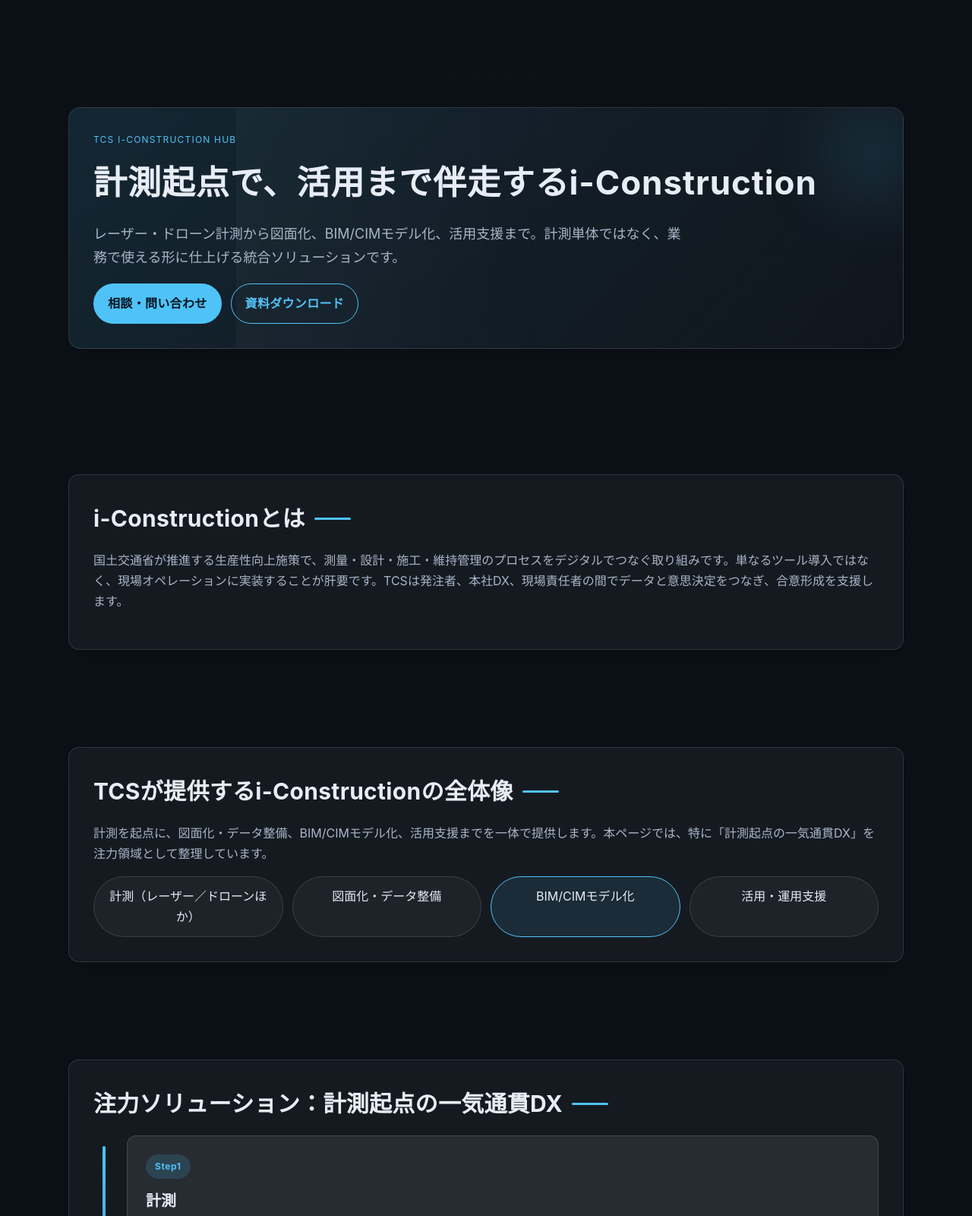
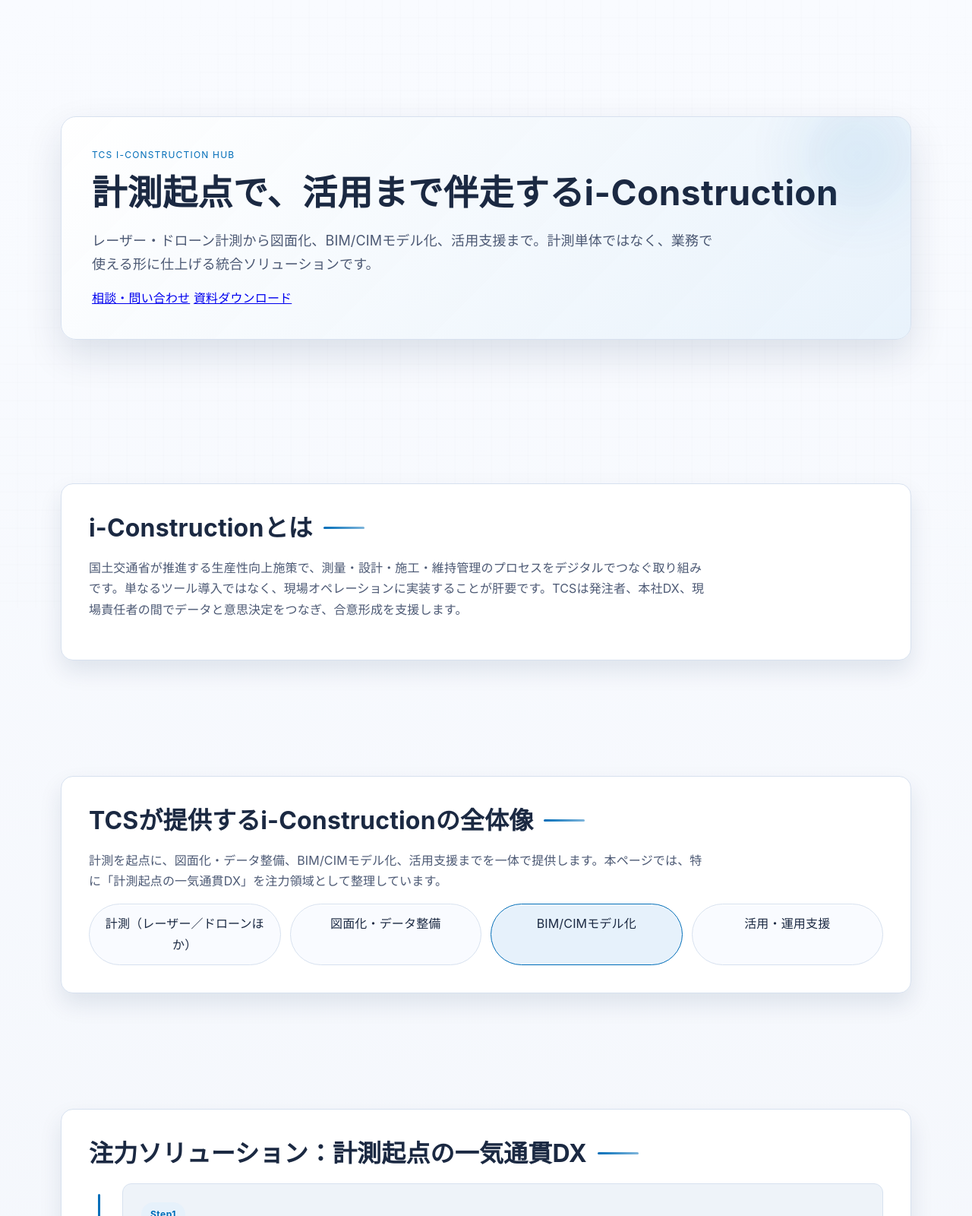
Before and after one commit to shoheyhey23/i-construction, a plain HTML site: page index.html in a window 1280 px wide. Shown: the top 1600 px of the page at 76% size. Drawn offline with Linux system fonts and the light colour scheme.

Commit message:
Refactor styles for improved design and layout
Updated CSS variables for colors, shadows, and layout. Improved styles for various elements including hero, sections, and buttons.

```diff
--- a/styles.css
+++ b/styles.css
@@ -1,43 +1,50 @@
 :root {
-  --bg: #0c1118;
-  --panel: rgba(255, 255, 255, 0.04);
-  --panel-strong: rgba(255, 255, 255, 0.08);
-  --text: #e8edf5;
-  --muted: #a9b6c8;
-  --accent: #4fc3f7;
-  --line: rgba(255, 255, 255, 0.12);
-  --shadow: 0 10px 30px rgba(0, 0, 0, 0.2);
-  --max-width: 1100px;
+  --bg: #f6f8fb;
+  --panel: #ffffff;
+  --panel-strong: #eef3f9;
+  --text: #1b2942;
+  --muted: #4c5974;
+  --accent: #006db8;
+  --accent-ghost: #e6f1fb;
+  --line: #d7e1ef;
+  --shadow: 0 14px 30px rgba(12, 37, 76, 0.1);
+  --max-width: 1120px;
   font-size: 16px;
 }
 
-* { box-sizing: border-box; }
+* {
+  box-sizing: border-box;
+}
 
 body {
   margin: 0;
   font-family: "Inter", "Noto Sans JP", system-ui, -apple-system, sans-serif;
-  background: var(--bg);
+  background: linear-gradient(180deg, #f9fbff 0%, #f3f6fb 50%, #eef2f8 100%);
   color: var(--text);
   line-height: 1.7;
   overflow-x: hidden;
+  letter-spacing: 0.01em;
 }
 
-main, header, footer, section { position: relative; }
+main,
+header,
+footer,
+section {
+  position: relative;
+}
 
 .bg-grid {
   position: fixed;
   inset: 0;
   pointer-events: none;
-  background-image:
-    linear-gradient(transparent 23px, rgba(255, 255, 255, 0.03) 24px),
-    linear-gradient(90deg, transparent 23px, rgba(255, 255, 255, 0.03) 24px);
+  background-image: linear-gradient(transparent 22px, rgba(27, 41, 66, 0.04) 23px),
+    linear-gradient(90deg, transparent 22px, rgba(27, 41, 66, 0.04) 23px);
   background-size: 24px 24px, 24px 24px;
-  mask-image:
-    radial-gradient(circle at 50% 20%, rgba(0, 0, 0, 0.9), transparent 70%),
-    radial-gradient(circle at 20% 80%, rgba(0, 0, 0, 0.8), transparent 70%),
-    radial-gradient(circle at 80% 50%, rgba(0, 0, 0, 0.9), transparent 70%);
-  animation: grid-move 40s linear infinite;
-  opacity: 0.6;
+  mask-image: radial-gradient(circle at 50% 20%, rgba(255, 255, 255, 0.9), transparent 70%),
+    radial-gradient(circle at 20% 80%, rgba(255, 255, 255, 0.85), transparent 70%),
+    radial-gradient(circle at 80% 50%, rgba(255, 255, 255, 0.9), transparent 70%);
+  animation: grid-move 36s linear infinite;
+  opacity: 0.35;
   z-index: 0;
 }
 
@@ -45,63 +52,78 @@
   min-height: 70vh;
   display: flex;
   align-items: center;
-  padding: 120px 20px 80px;
+  padding: 128px 20px 88px;
 }
 
 .hero__content {
   width: min(var(--max-width), 100%);
   margin: 0 auto;
   position: relative;
-  padding: 32px;
-  background: linear-gradient(135deg, rgba(79, 195, 247, 0.12), rgba(255, 255, 255, 0.02));
+  padding: 40px;
+  background: linear-gradient(135deg, rgba(255, 255, 255, 0.94), rgba(230, 241, 251, 0.9));
   border: 1px solid var(--line);
-  border-radius: 16px;
-  box-shadow: var(--shadow);
+  border-radius: 20px;
+  box-shadow: 0 20px 50px rgba(12, 37, 76, 0.12);
   overflow: hidden;
 }
 
 .hero__content::after {
   content: "";
   position: absolute;
-  top: -60px;
-  right: -80px;
-  width: 240px;
-  height: 240px;
-  background: radial-gradient(circle, rgba(79, 195, 247, 0.35), transparent 60%);
-  filter: blur(40px);
-  opacity: 0.5;
+  top: -80px;
+  right: -60px;
+  width: 260px;
+  height: 260px;
+  background: radial-gradient(circle, rgba(0, 109, 184, 0.3), transparent 60%);
+  filter: blur(36px);
+  opacity: 0.45;
 }
 
 .hero__content::before {
   content: "";
   position: absolute;
   inset: 0;
-  background: linear-gradient(90deg, rgba(255, 255, 255, 0.06), transparent 40%);
+  background: linear-gradient(90deg, rgba(255, 255, 255, 0.2), transparent 42%);
   opacity: 0;
-  transform: translateX(-40%);
-  animation: shimmer 10s ease-in-out infinite;
+  transform: translateX(-32%);
+  animation: shimmer 12s cubic-bezier(0.22, 0.61, 0.36, 1) infinite;
 }
 
 h1 {
-  font-size: clamp(28px, 4vw, 44px);
-  margin: 8px 0 16px;
-  letter-spacing: 0.02em;
+  font-size: clamp(30px, 4vw, 46px);
+  margin: 10px 0 18px;
+  letter-spacing: 0.01em;
+  line-height: 1.3;
 }
 
 h2 {
-  font-size: clamp(22px, 3vw, 30px);
+  font-size: clamp(23px, 3vw, 32px);
   margin: 0;
-  letter-spacing: 0.01em;
+  letter-spacing: 0.005em;
+  line-height: 1.35;
 }
 
-h3 { margin: 12px 0 8px; font-size: 20px; }
-h4 { margin: 10px 0 6px; font-size: 18px; }
+h3 {
+  margin: 14px 0 10px;
+  font-size: 20px;
+  letter-spacing: 0.005em;
+}
 
-p { margin: 0 0 16px; color: var(--muted); }
+h4 {
+  margin: 10px 0 6px;
+  font-size: 17px;
+  color: var(--text);
+}
+
+p {
+  margin: 0 0 16px;
+  color: var(--muted);
+  max-width: 820px;
+}
 
 .lead {
   font-size: 18px;
-  max-width: 780px;
+  max-width: 820px;
 }
 
 .eyebrow {
@@ -113,7 +135,7 @@
 }
 
 .section {
-  padding: 64px 20px;
+  padding: 76px 20px;
   position: relative;
 }
 
@@ -122,31 +144,33 @@
   margin: 0 auto;
   background: var(--panel);
   border: 1px solid var(--line);
-  border-radius: 14px;
-  padding: 32px;
+  border-radius: 16px;
+  padding: 36px;
   box-shadow: var(--shadow);
-  backdrop-filter: blur(4px);
+  backdrop-filter: blur(2px);
 }
 
 .section__header {
   display: flex;
   align-items: center;
-  gap: 12px;
-  margin-bottom: 16px;
+  gap: 14px;
+  margin-bottom: 18px;
 }
 
 .accent-line {
   display: inline-block;
-  width: 48px;
+  width: 54px;
   height: 3px;
-  background: var(--accent);
+  background: linear-gradient(90deg, var(--accent), rgba(0, 109, 184, 0.5));
   border-radius: 999px;
   transform-origin: left;
   transform: scaleX(0);
-  transition: transform 0.6s ease;
+  transition: transform 0.65s cubic-bezier(0.16, 0.84, 0.44, 1);
 }
 
-.section.in-view .accent-line { transform: scaleX(1); }
+.section.in-view .accent-line {
+  transform: scaleX(1);
+}
 
 .pill-grid {
   display: grid;
@@ -159,14 +183,15 @@
   padding: 12px 16px;
   border: 1px solid var(--line);
   border-radius: 999px;
-  background: rgba(255, 255, 255, 0.04);
+  background: #f9fbff;
   color: var(--text);
   text-align: center;
+  box-shadow: inset 0 1px 0 rgba(255, 255, 255, 0.7);
 }
 
 .pill--focus {
   border-color: var(--accent);
-  background: rgba(79, 195, 247, 0.1);
+  background: #e6f1fb;
 }
 
 .flow {
@@ -178,17 +203,19 @@
   position: absolute;
   left: 12px;
   top: 14px;
-  width: 4px;
+  width: 3px;
   height: calc(100% - 28px);
   background: linear-gradient(var(--accent), transparent);
   border-radius: 999px;
   transform: scaleY(0);
   transform-origin: top;
-  transition: transform 1s ease;
+  transition: transform 0.85s cubic-bezier(0.22, 0.61, 0.36, 1);
   will-change: transform;
 }
 
-.section.in-view .flow__line { transform: scaleY(1); }
+.section.in-view .flow__line {
+  transform: scaleY(1);
+}
 
 .flow__step {
   position: relative;
@@ -198,9 +225,9 @@
   border-radius: 12px;
   background: var(--panel-strong);
   border: 1px solid var(--line);
-  transform: translateY(20px);
+  transform: translateY(14px);
   opacity: 0;
-  transition: transform 0.6s ease, opacity 0.6s ease;
+  transition: transform 0.6s cubic-bezier(0.22, 0.61, 0.36, 1), opacity 0.6s ease;
   will-change: transform, opacity;
 }
 
@@ -213,10 +240,10 @@
   display: inline-flex;
   padding: 6px 12px;
   border-radius: 999px;
-  background: rgba(79, 195, 247, 0.16);
+  background: #e6f1fb;
   color: var(--accent);
   font-weight: 700;
-  letter-spacing: 0.05em;
+  letter-spacing: 0.04em;
   font-size: 12px;
 }
 
@@ -231,166 +258,16 @@
   padding: 16px;
   border-radius: 12px;
   border: 1px solid var(--line);
-  background: rgba(255, 255, 255, 0.03);
-  transition: transform 0.3s ease, box-shadow 0.3s ease;
-  box-shadow: var(--shadow);
+  background: #ffffff;
+  transition: transform 0.25s cubic-bezier(0.22, 0.61, 0.36, 1), box-shadow 0.25s ease;
+  box-shadow: 0 12px 24px rgba(12, 37, 76, 0.08);
 }
 
 .card:hover {
-  transform: translateY(-6px);
-  box-shadow: 0 12px 24px rgba(0, 0, 0, 0.25);
+  transform: translateY(-3px);
+  box-shadow: 0 14px 30px rgba(12, 37, 76, 0.12);
 }
 
 .link {
   color: var(--accent);
-  text-decoration: none;
-  font-weight: 600;
-}
-
-.compare {
-  margin-top: 20px;
-  padding: 16px;
-  border-radius: 12px;
-  border: 1px solid var(--line);
-  background: rgba(255, 255, 255, 0.02);
-}
-
-.compare__header {
-  font-weight: 700;
-  margin-bottom: 12px;
-  color: var(--text);
-}
-
-.compare__table { display: grid; gap: 10px; }
-
-.compare__row {
-  display: grid;
-  grid-template-columns: repeat(3, 1fr);
-  gap: 12px;
-  padding: 12px;
-  border-radius: 10px;
-  border: 1px solid var(--line);
-  background: rgba(255, 255, 255, 0.03);
-  transition: transform 0.3s ease, box-shadow 0.3s ease;
-}
-
-.compare__row:hover {
-  transform: translateY(-4px);
-  box-shadow: 0 10px 18px rgba(0, 0, 0, 0.22);
-}
-
-.compare__note {
-  margin-top: 10px;
-  font-size: 14px;
-  color: var(--muted);
-}
-
-.scene-grid {
-  display: grid;
-  grid-template-columns: repeat(auto-fit, minmax(240px, 1fr));
-  gap: 16px;
-}
-
-.scene {
-  padding: 16px;
-  border-radius: 12px;
-  border: 1px solid var(--line);
-  background: var(--panel-strong);
-  transform: translateY(12px);
-  opacity: 0;
-  transition: transform 0.6s ease, opacity 0.6s ease;
-}
-
-.section.in-view .scene {
-  transform: translateY(0);
-  opacity: 1;
-}
-
-.option-list {
-  display: grid;
-  grid-template-columns: repeat(auto-fit, minmax(220px, 1fr));
-  gap: 12px;
-}
-
-.option {
-  padding: 14px 16px;
-  border-radius: 10px;
-  border: 1px dashed var(--line);
-  background: rgba(255, 255, 255, 0.02);
-  color: var(--text);
-}
-
-.note {
-  margin-top: 12px;
-  font-size: 14px;
-  color: var(--muted);
-}
-
-.cta-group {
-  display: flex;
-  flex-wrap: wrap;
-  gap: 12px;
-  margin-top: 18px;
-}
-
-.btn {
-  display: inline-flex;
-  align-items: center;
-  justify-content: center;
-  padding: 12px 18px;
-  border-radius: 999px;
-  text-decoration: none;
-  font-weight: 700;
-  letter-spacing: 0.02em;
-  transition: background 0.3s ease, color 0.3s ease, border-color 0.3s ease;
-}
-
-.btn.primary {
-  background: var(--accent);
-  color: #031420;
-  border: 1px solid transparent;
-}
-
-.btn.primary:hover { background: #76d5ff; }
-
-.btn.ghost {
-  border: 1px solid var(--accent);
-  color: var(--accent);
-  background: transparent;
-}
-
-.btn.ghost:hover { background: rgba(79, 195, 247, 0.12); }
-
-.footer {
-  padding: 32px 20px;
-  text-align: center;
-  color: var(--muted);
-  font-size: 14px;
-}
-
-@keyframes grid-move {
-  from { transform: translateY(0); }
-  to { transform: translateY(24px); }
-}
-
-@keyframes shimmer {
-  0% { opacity: 0; transform: translateX(-40%); }
-  50% { opacity: 0.5; transform: translateX(20%); }
-  100% { opacity: 0; transform: translateX(60%); }
-}
-
-@media (max-width: 768px) {
-  .section__inner, .hero__content { padding: 24px; }
-  .flow__line { left: 6px; }
-  .flow__step { margin-left: 24px; }
-}
-
-@media (prefers-reduced-motion: reduce) {
-  *, *::before, *::after {
-    animation-duration: 0.001ms !important;
-    animation-iteration-count: 1 !important;
-    transition-duration: 0.001ms !important;
-  }
-  .flow__line { transform: scaleY(1) !important; }
-  .flow__step, .scene { opacity: 1 !important; transform: none !important; }
-}
+  te
```
